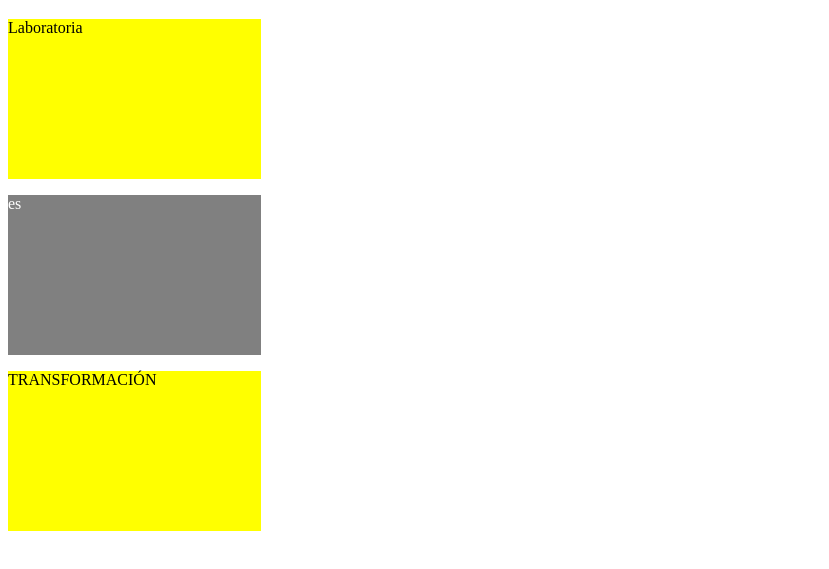
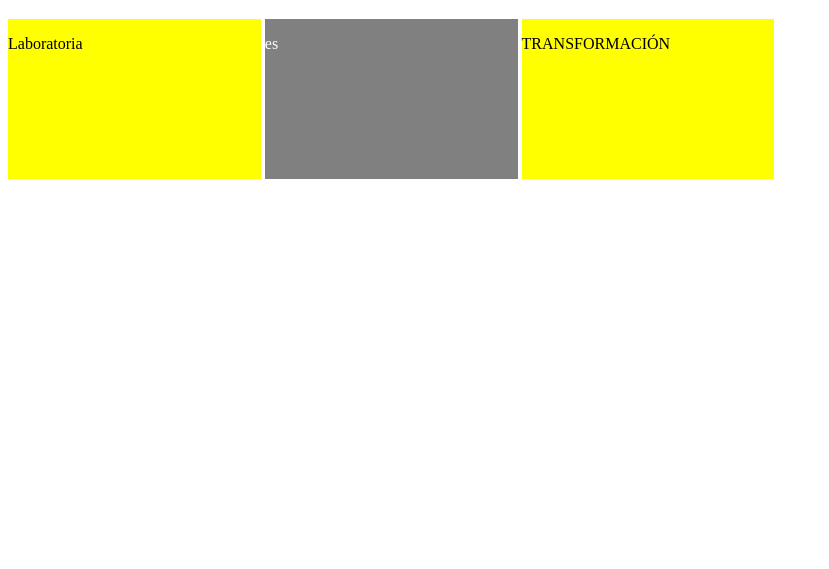
Before and after one commit to ale1183/banderas, a plain HTML site: page index.html in a window 1280 px wide. Shown: the part 61-630 px from the top of the page, without its empty margins (0-829 px from the left). Drawn offline with Linux system fonts and the light colour scheme.

Commit message:
inline-block

```diff
--- a/style.css
+++ b/style.css
@@ -1,9 +1,8 @@
 
 .bandera, .bandera p{
-display: block;
+display: inline-block;
+width: 20%;
 height: 20vh;
-width: 20%
-
 
 }
 .amarillo{
```
